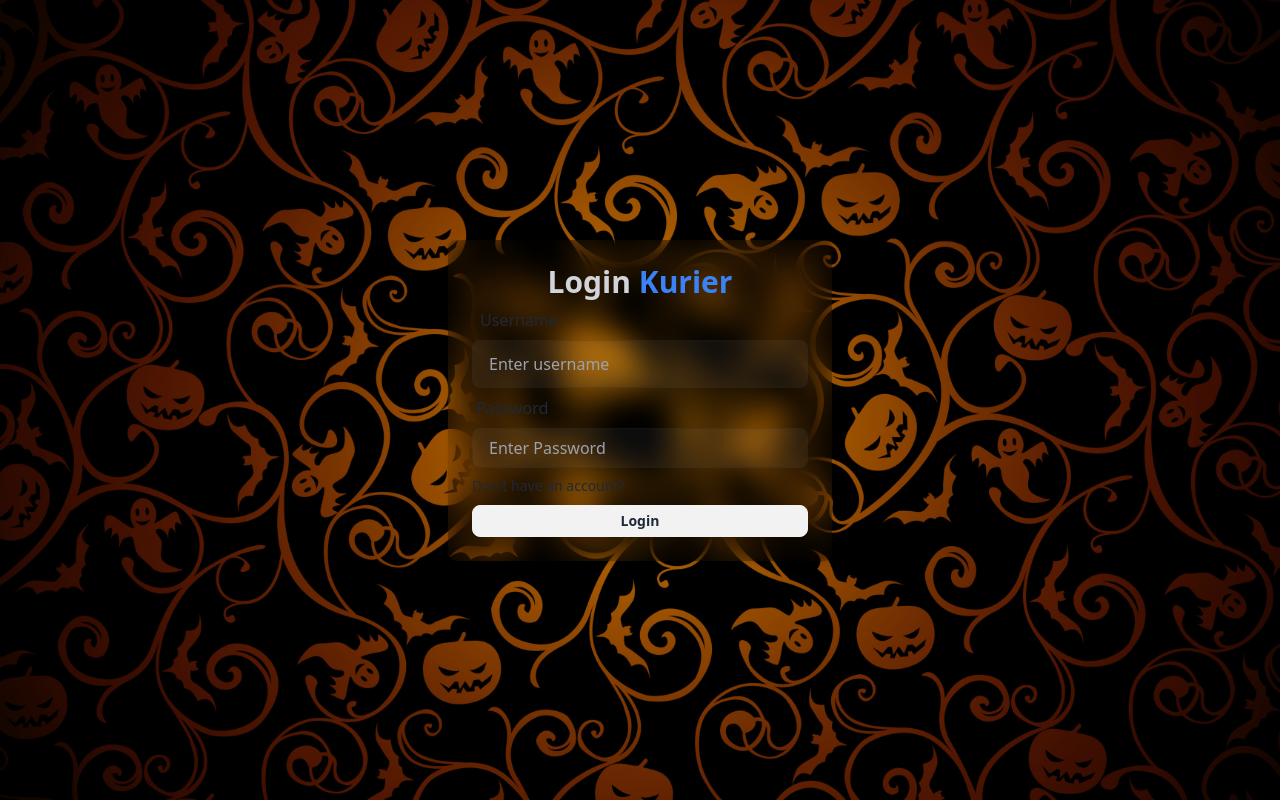
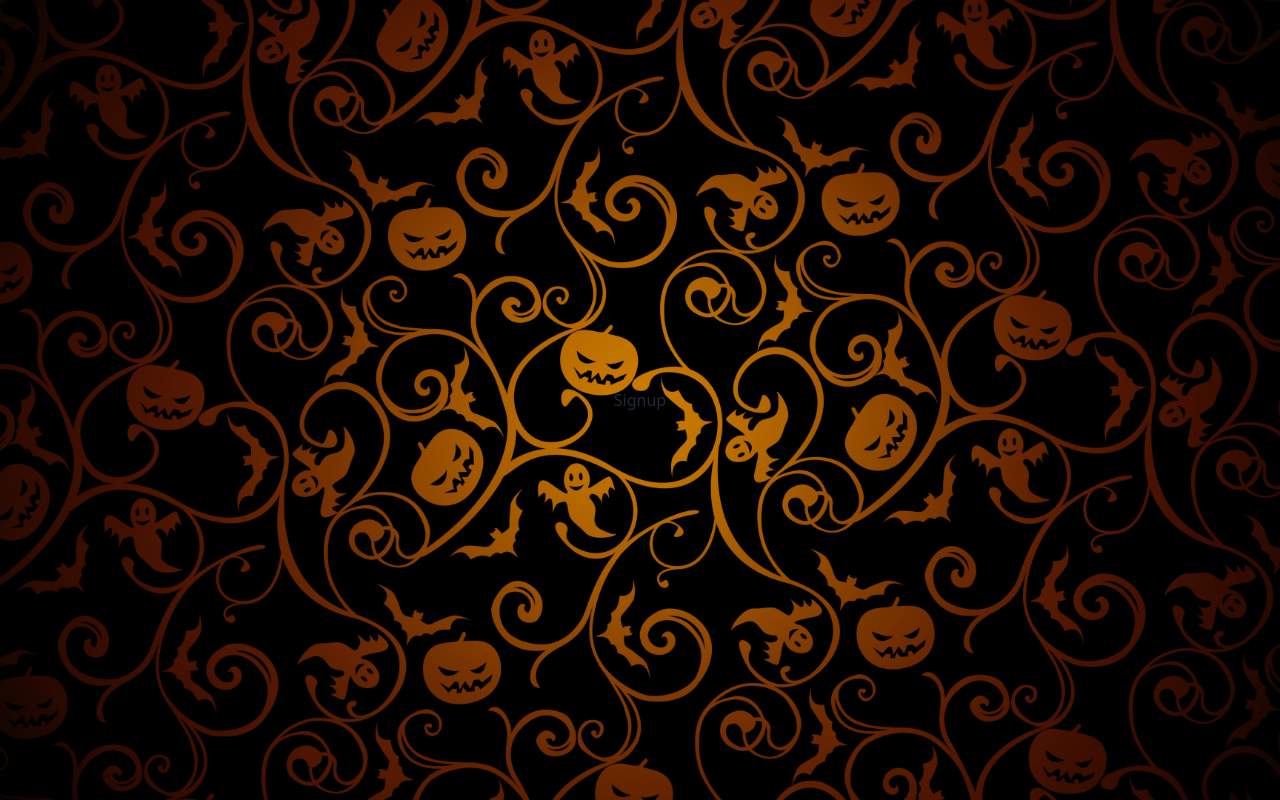
Before and after one commit to Aryan-1121/Kurier, a React (Vite) app in the folder frontend/: page / in a window 1280 px wide. Built offline with nearby package versions, Linux system fonts and the light colour scheme.

Commit message:
basic Sign-up page is ready

```diff
--- a/frontend/src/App.jsx
+++ b/frontend/src/App.jsx
@@ -1,11 +1,12 @@
 
-import Login from "./pages/Login/Login"
+import Login from "./pages/login/Login"
+import Signup from "./pages/signup/Signup"
 
 function App() {
 
   return (
    <div className="p-4 h-screen flex items-center justify-center">
-    <Login />
+    <Signup />
    </div>
   )
 }
```
